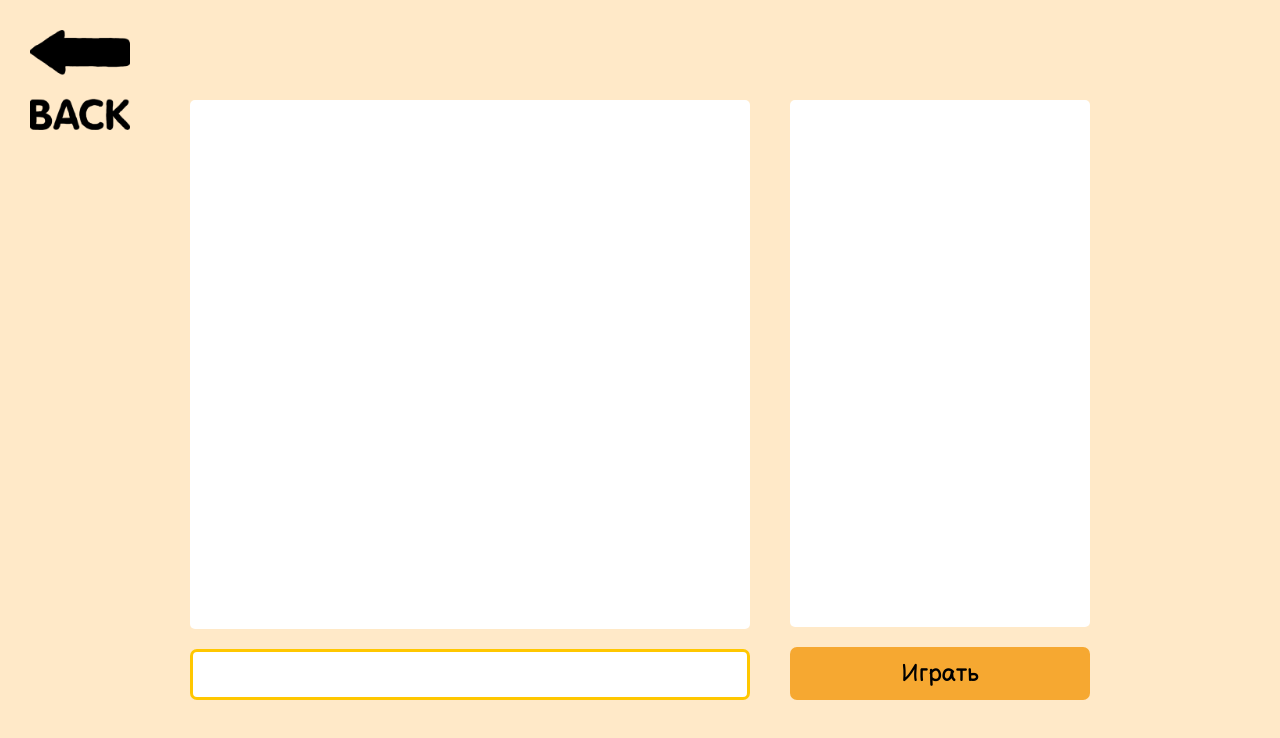
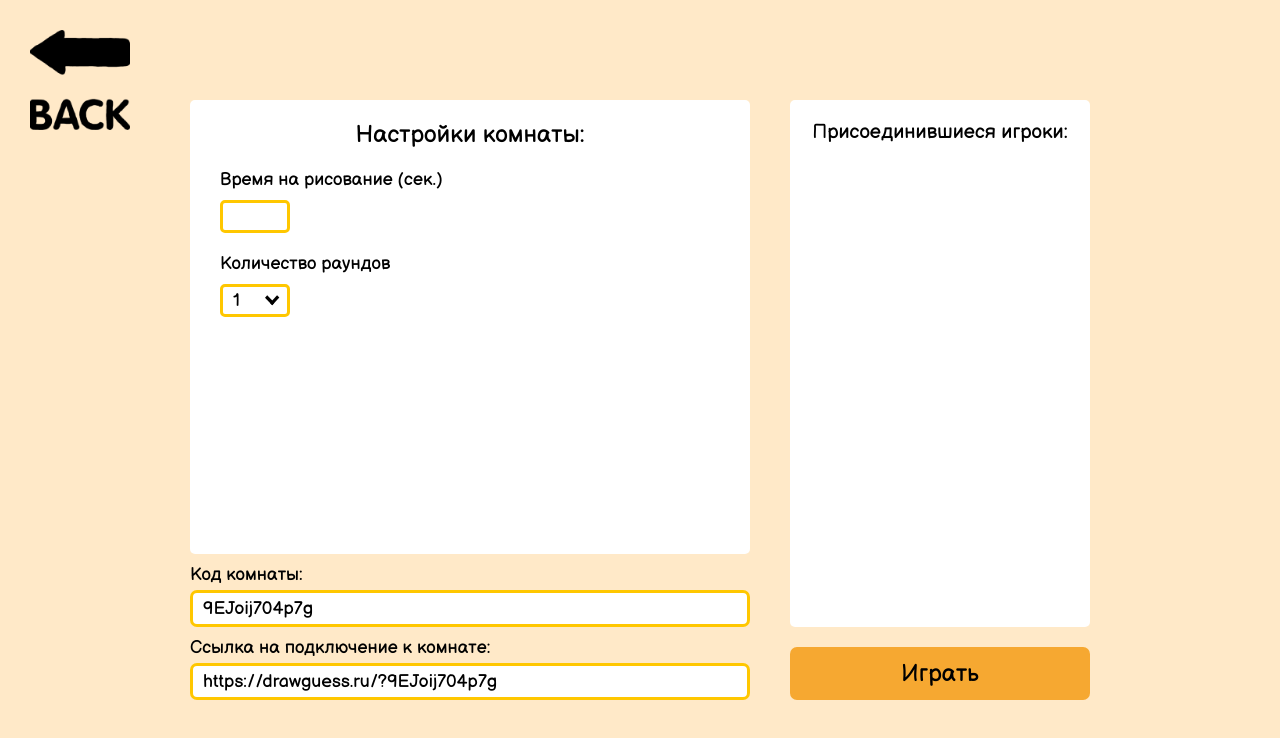
Before and after one commit to andrew-besedin/drawguess-ru, a Next.js app: page /room_setup/12 in a window 1280 px wide. Shown: the top 738 px of the page. Built offline with nearby package versions, Linux system fonts and the light colour scheme.

Commit message:
add room setup list

```diff
--- a/src/app/globals.scss
+++ b/src/app/globals.scss
@@ -13,12 +13,14 @@ html {
     --color-white: #FFFFFF;
     --color-light-grey: #EFEFEF;
     --color-grey: #E2E2E2;
+    --border-color: #FFC700;
 }
 
 body {
     height: 100vh;
     min-width: 860px;
     max-width: 2200px;
+    max-height: 2000px;
     margin: 0 auto;
     background-color: var(--bg-color);
 }
--- a/src/app/room_setup/[id]/page.tsx
+++ b/src/app/room_setup/[id]/page.tsx
@@ -3,21 +3,48 @@ import BackButton from "@/components/default/BackButton/BackButton";
 import Link from "next/link";
 import Input from "@/components/UI/Input/Input";
 import Button from "@/components/UI/Button/Button";
+import Dropdown from "@/components/UI/Dropdown/Dropdown";
 
 export default function RoomSetup() {
+
     return (
         <>
             <main className={styles["room-setup__wrapper"]}>
                 <div className={styles["room-setup"]}>
                     <div className={styles["room-setup__settings"]}>
-                        <div className={styles["room-setup__settings-list"]}></div>
-                        <Input />
+                        <div className={styles["room-setup__settings-list"]}>
+                            <h5>Настройки комнаты:</h5>
+                            <div className={styles["room-setup__settings-input"]}>
+                                <p>Время на рисование (сек.)</p>
+                                <Input />
+                            </div>
+                            <div className={styles["room-setup__settings-input"]}>
+                                <p>Количество раундов</p>
+                                <Dropdown />
+                            </div>
+                        </div>
+                        <div className={styles["room-setup__input"]}>
+                            <p>Код комнаты:</p>
+                            <Input
+                                value="9EJoij704p7g"
+                                readOnly
+                            />
+                        </div>
+                        <div className={styles["room-setup__input"]}>
+                            <p>Ссылка на подключение к комнате:</p>
+                            <Input
+                                value="https://drawguess.ru/?9EJoij704p7g"
+                                readOnly
+                            />
+                        </div>
                     </div>
                     <div className={styles["room-setup__players"]}>
                         <div className={styles["room-setup__players-list"]}>
-
+                            <h6>Присоединившиеся игроки:</h6>
                         </div>
-                        <Button>Играть</Button>
+                        <Link href="/game/12">
+                            <Button>Играть</Button>
+                        </Link>
                     </div>
                 </div>
             </main>
--- /dev/null
+++ b/src/components/UI/Dropdown/Dropdown.module.scss
@@ -0,0 +1,26 @@
+.dropdown__wrapper {
+    .dropdown__body {
+        padding: 3px 10px;
+        padding-right: 7px;
+        width: 70px;
+        border-radius: 5px;
+        border: 3px solid var(--border-color);
+        text-align: start;
+        font-family: inherit;
+        background-color: transparent;
+        cursor: pointer;
+        display: flex;
+        justify-content: space-between;
+        align-items: center;
+
+        &_opened {
+            transform: rotateX(180deg);
+        }
+
+        > img {
+            width: 15px;
+            height: auto;
+            transition: 0.3s;
+        }
+    }
+}
--- /dev/null
+++ b/src/components/UI/Dropdown/Dropdown.tsx
@@ -0,0 +1,22 @@
+"use client"
+import Image from "next/image";
+import styles from "./Dropdown.module.scss";
+import arrowImg from "@/assets/UI/arrow.svg";
+import { useState } from "react";
+
+export default function Dropdown() {
+    const [opened, setOpened] = useState(false);
+
+    return (
+        <div className={styles.dropdown__wrapper}>
+            <button className={styles.dropdown__body} onClick={() => setOpened(prev => !prev)}>
+                <p>1</p>
+                <Image
+                    className={opened ? styles.dropdown__body_opened : undefined}
+                    src={arrowImg}
+                    alt="arrow"
+                />
+            </button>
+        </div>
+    )
+}
--- a/src/components/UI/Input/Input.module.scss
+++ b/src/components/UI/Input/Input.module.scss
@@ -2,7 +2,7 @@
     padding: 12px 16px;
     font-size: 18px;
     border-radius: 7px;
-    border: 3px solid #FFC700;
+    border: 3px solid var(--border-color);
     font-family: inherit;
 }
 
--- a/src/components/pages/game/DrawCanvas/DrawCanvas.tsx
+++ b/src/components/pages/game/DrawCanvas/DrawCanvas.tsx
@@ -62,7 +62,7 @@ export default function DrawCanvas() {
             <canvas
                 ref={canvasRef}
                 width={2000}
-                height={1000}
+                height={2000}
                 className={styles.canvas}
                 onMouseMove={onMouseMove}
                 onMouseDown={onMouseDown}
--- a/src/styles/RoomSetup.module.scss
+++ b/src/styles/RoomSetup.module.scss
@@ -9,17 +9,36 @@
         width: 900px;
         display: flex;
         gap: 40px;
+        max-height: 1500px;
 
         &__settings {
             flex: 1;
             display: flex;
             flex-direction: column;
-            gap: 20px;
+            gap: 10px;
 
             .room-setup__settings-list {
+                padding: 20px 30px;
                 flex: 1;
                 background-color: var(--color-white);
                 border-radius: 5px;
+                display: flex;
+                flex-direction: column;
+                align-items: center;
+                gap: 20px;
+
+                .room-setup__settings-input {
+                    width: 100%;
+                    display: flex;
+                    flex-direction: column;
+                    gap: 10px;
+
+                    > input {
+                        padding: 3px 10px;
+                        width: 70px;
+                        border-radius: 5px;
+                    }
+                }
             }
         }
 
@@ -29,14 +48,30 @@
             flex-direction: column;
             gap: 20px;
 
+
             .room-setup__players-list {
+                padding: 20px;
                 flex: 1;
                 background-color: var(--color-white);
                 border-radius: 5px;
+                display: flex;
+                flex-direction: column;
+                align-items: center;
             }
 
-            > button {
+            button {
                 font-size: 24px;
+                width: 100%;
+            }
+        }
+
+        &__input {
+            display: flex;
+            flex-direction: column;
+            gap: 5px;
+
+            > input {
+                padding: 5px 10px;
             }
         }
     }
```
Also changed, not shown: src/components/pages/game/Chat/Chat.module.scss (+10 -10 lines), src/assets/UI/arrow.svg (added).
